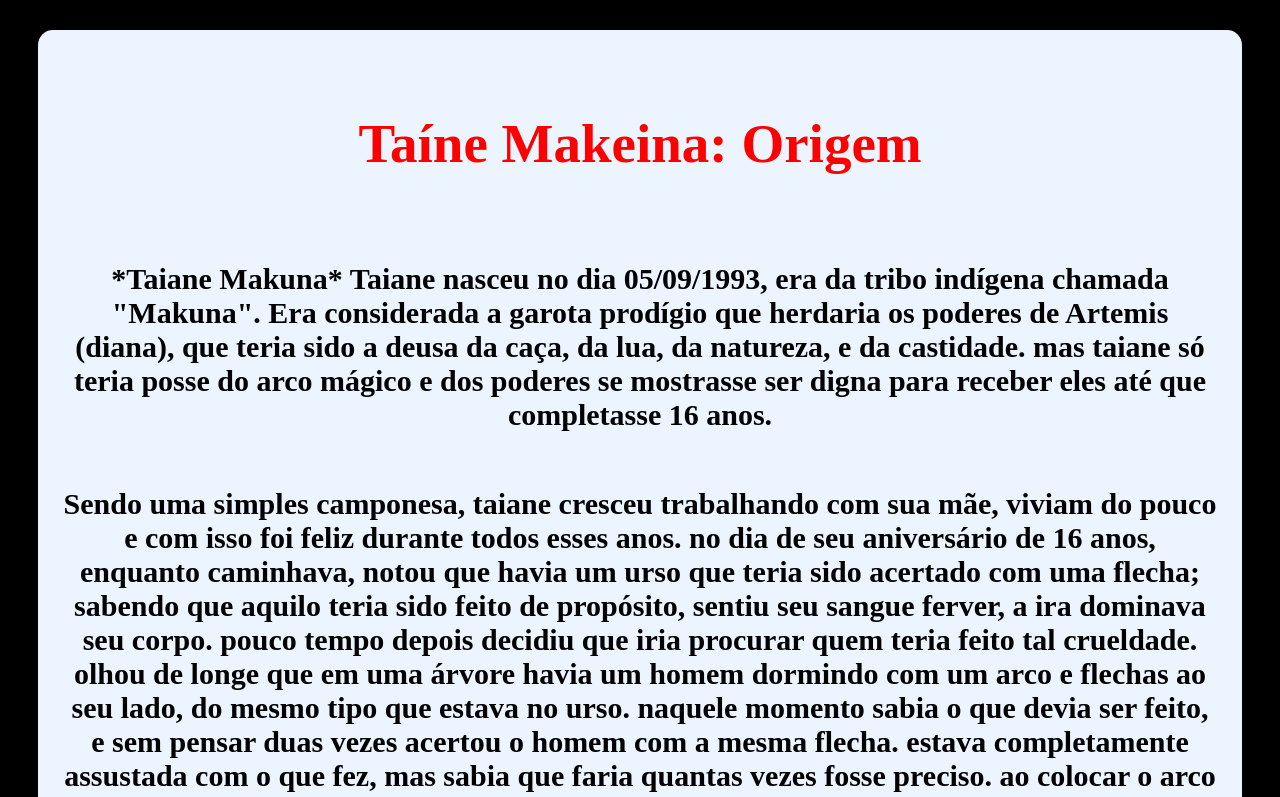
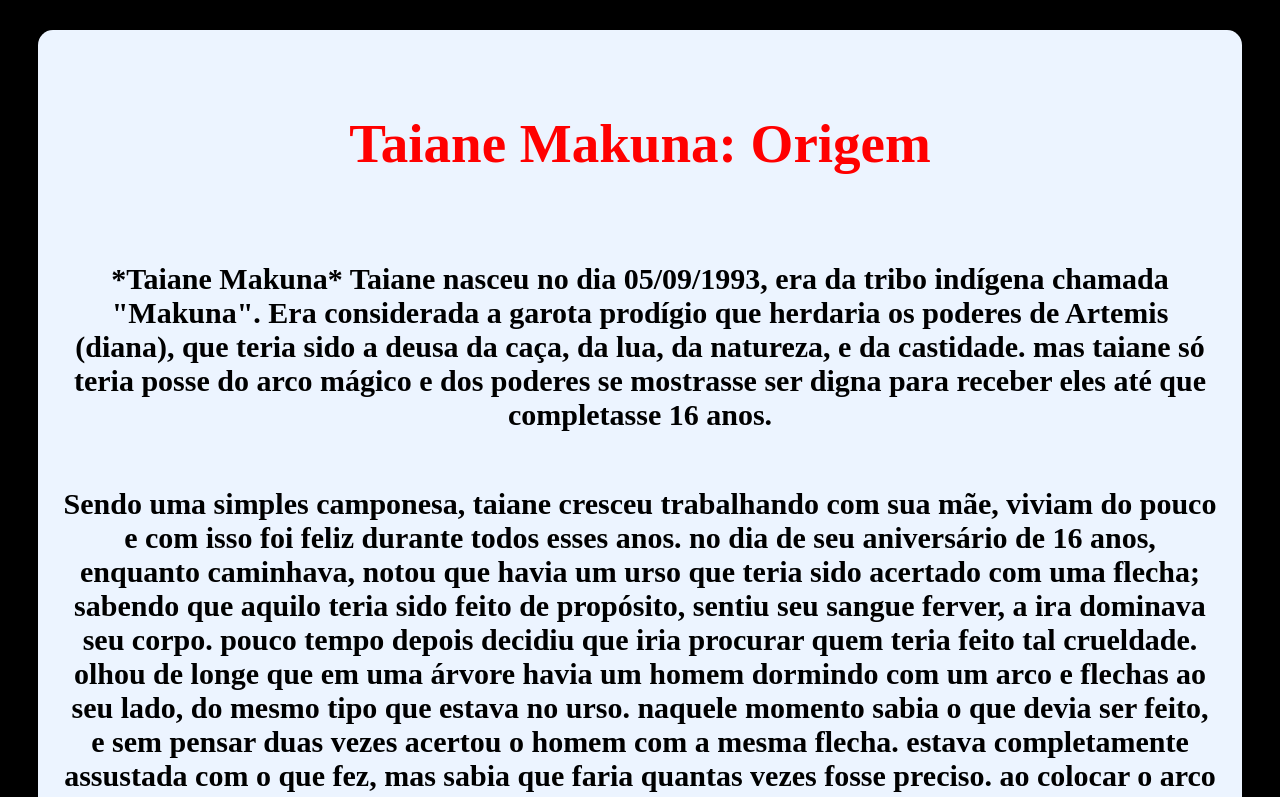
Before and after one commit to ArthurValmoleda/Taine, a plain HTML site: page index.html in a window 1280 px wide. Shown: the top 797 px of the page. Drawn offline with Linux system fonts and the light colour scheme.

Commit message:
Update index.html

```diff
--- a/index.html
+++ b/index.html
@@ -2,7 +2,7 @@
 
 <div class="container1">
 
-  <h1> Taíne Makeina: Origem </h1>
+  <h1> Taiane Makuna: Origem </h1>
     <h2> *Taiane Makuna*
 
 Taiane nasceu no dia 05/09/1993, era da tribo indígena chamada "Makuna". Era considerada a garota prodígio que herdaria os poderes de Artemis (diana), que teria sido a deusa da caça, da lua, da natureza, e da castidade. mas taiane só teria posse do arco mágico e dos poderes se mostrasse ser digna para receber eles até que completasse 16 anos.
```
